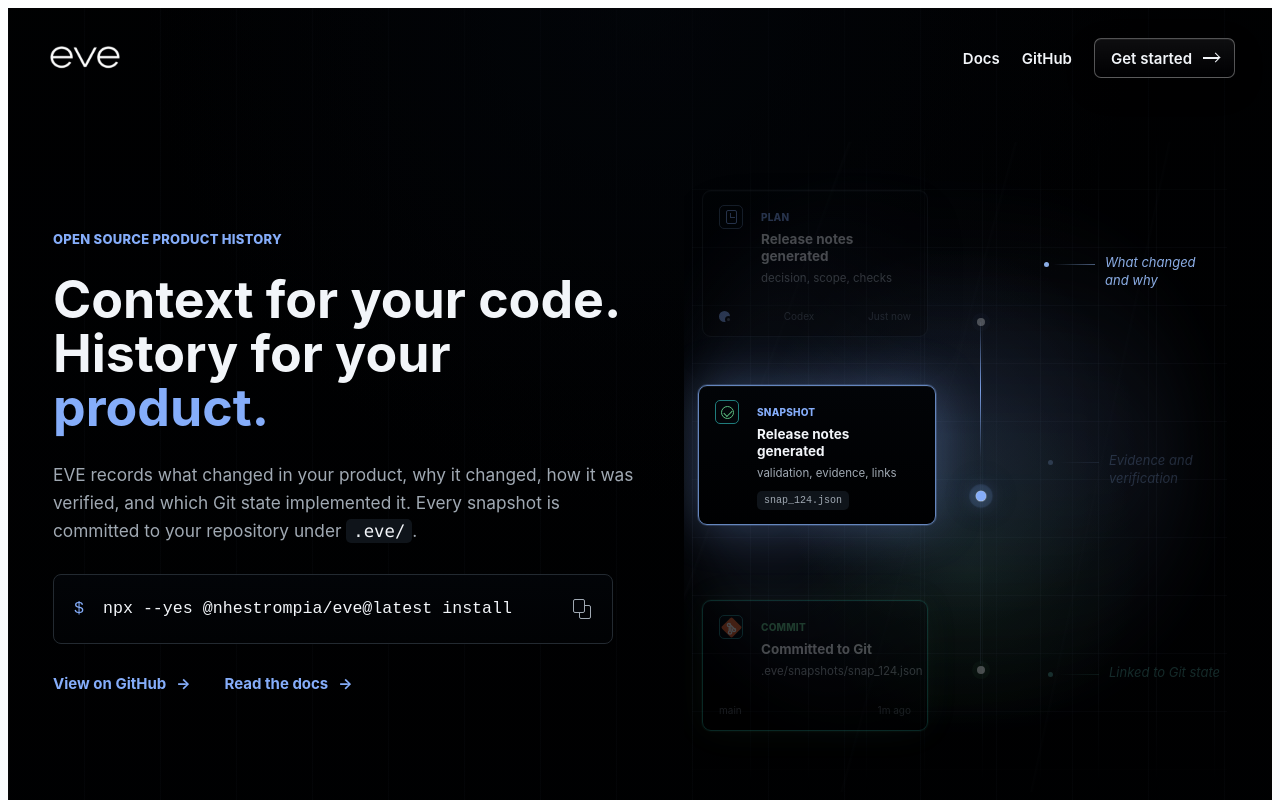
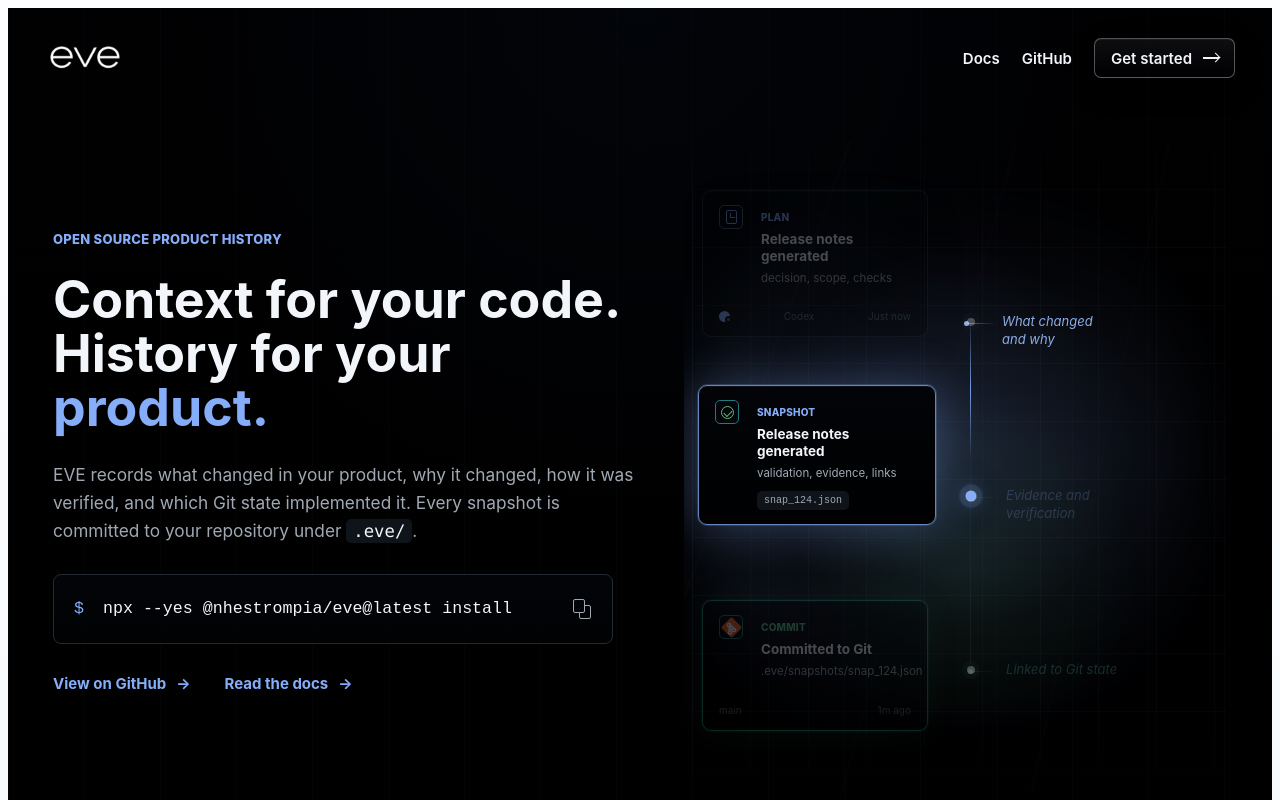
Before and after one commit to nhestrompia/eve, a Next.js app in the folder site/: page / in a window 1280 px wide. Shown: the top 800 px of the page. Built offline with nearby package versions, Linux system fonts and the light colour scheme; what fumadocs-ui would draw is missing.

Commit message:
Align landing hero path labels

```diff
--- a/site/app/global.css
+++ b/site/app/global.css
@@ -516,7 +516,7 @@
   position: absolute;
   top: 190px;
   bottom: 128px;
-  left: 296px;
+  left: 286px;
   width: 1px;
   background: oklch(0.35 0.026 252 / 0.28);
   z-index: 4;
@@ -789,7 +789,7 @@
 
 .eve-flow-note {
   position: absolute;
-  right: 2px;
+  left: 322px;
   z-index: 3;
   width: 116px;
   color: color-mix(in oklch, var(--eve-home-blue) 70%, var(--eve-home-muted));
@@ -803,10 +803,10 @@
 .eve-flow-note::before {
   position: absolute;
   top: 0.78em;
-  right: calc(100% + 10px);
-  width: 42px;
+  left: -34px;
+  width: 28px;
   height: 1px;
-  background: linear-gradient(90deg, transparent, currentColor);
+  background: linear-gradient(90deg, currentColor, transparent);
   content: "";
   opacity: 0.52;
 }
@@ -814,7 +814,7 @@
 .eve-flow-note::after {
   position: absolute;
   top: calc(0.78em - 2px);
-  right: calc(100% + 56px);
+  left: -38px;
   width: 5px;
   height: 5px;
   border: 0;
@@ -825,16 +825,16 @@
 }
 
 .eve-flow-note[data-note='why'] {
-  top: 122px;
+  top: 181px;
 }
 
 .eve-flow-note[data-note='evidence'] {
-  top: 320px;
+  top: 355px;
   animation-name: eve-note-snapshot-active;
 }
 
 .eve-flow-note[data-note='git'] {
-  top: 532px;
+  top: 529px;
   color: color-mix(in oklch, var(--eve-home-green) 64%, var(--eve-home-muted));
   animation-name: eve-note-commit-active;
 }
```
